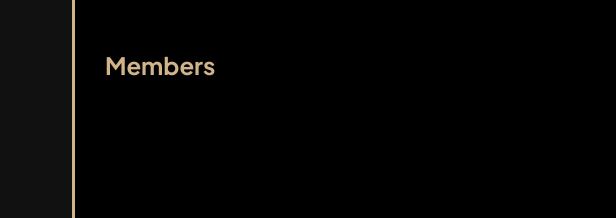
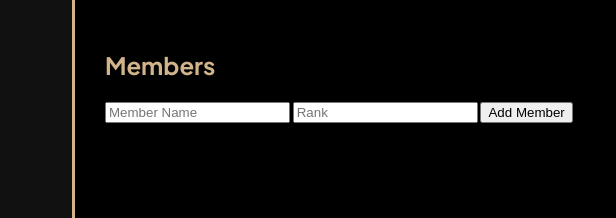
Before and after one commit to xHilyZ/EternalsMC-Dashboard, a plain HTML site: page index.html in a window 1280 px wide. Both pictures are taken after a click on the button "Members". Shown: the top 218 px of the page, 228-844 px from the left. Drawn offline with Linux system fonts and the light colour scheme; no server answers.

Commit message:
Update index.html

```diff
--- a/index.html
+++ b/index.html
@@ -58,7 +58,14 @@
 
     <section id="members" class="page">
         <h2>Members</h2>
-        <ul id="memberList"></ul>
+
+        <div class="member-actions">
+            <input id="memberName" type="text" placeholder="Member Name">
+            <input id="memberRank" type="text" placeholder="Rank">
+            <button onclick="addMember()">Add Member</button>
+        </div>
+
+        <ul id="memberList" class="member-list"></ul>
     </section>
 
     <section id="inventory" class="page">
```
